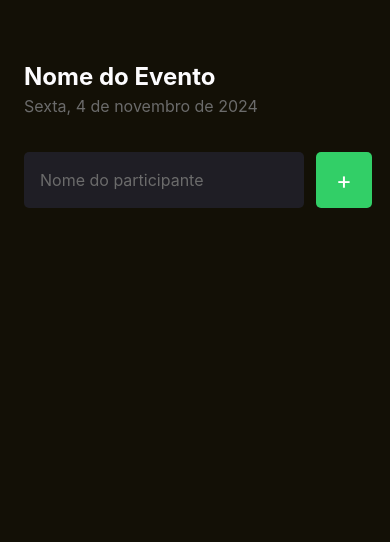
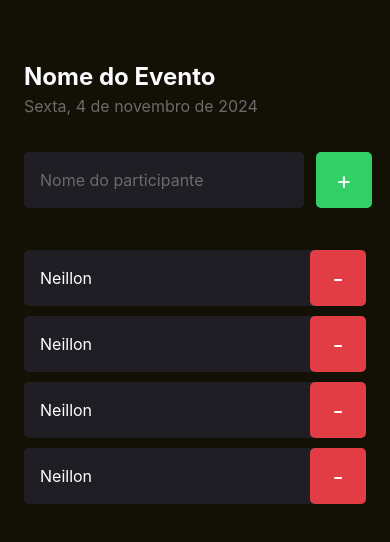
Before and after one commit to NeillonWork/imhere, a React Native app: screen / in a window 390 px wide. Shown: the top 542 px of the page. Built offline with nearby package versions, Linux system fonts and the light colour scheme.

Commit message:
criado primeiro componente do projeto

```diff
--- /dev/null
+++ b/src/components/Participant/index.tsx
@@ -0,0 +1,13 @@
+import { View, Text, TouchableOpacity } from "react-native";
+import { styles } from "./styles";
+
+export function Participant() {
+  return (
+    <View style={styles.container}>
+      <Text style={styles.name}>Neillon</Text>
+      <TouchableOpacity style={styles.button}>
+        <Text style={styles.buttonText}>-</Text>
+      </TouchableOpacity>
+    </View>
+  );
+}
--- /dev/null
+++ b/src/components/Participant/styles.ts
@@ -0,0 +1,30 @@
+import { StyleSheet } from "react-native";
+
+export const styles = StyleSheet.create({
+  container: {
+    width: "100%",
+    flexDirection: "row",
+    alignItems: "center",
+    borderRadius: 5,
+    backgroundColor: "#1F1E25",
+    marginBottom: 10,
+  },
+  name: {
+    flex: 1,
+    fontSize: 16,
+    marginLeft: 16,
+    color: "#FFF",
+  },
+  button: {
+    width: 56,
+    height: 56,
+    alignItems: "center",
+    justifyContent: "center",
+    borderRadius: 5,
+    backgroundColor: "#E23C44",
+  },
+  buttonText: {
+    fontSize: 24,
+    color: "#FFF",
+  },
+});
--- a/src/screens/Home/index.tsx
+++ b/src/screens/Home/index.tsx
@@ -1,5 +1,6 @@
 import { Text, View, TextInput, TouchableOpacity, Alert } from "react-native";
 import { styles } from "./styles";
+import { Participant } from "../../components/Participant";
 
 export function Home() {
   function handleParticipantAdd() {
@@ -21,6 +22,11 @@
           <Text style={styles.buttonText}>+</Text>
         </TouchableOpacity>
       </View>
+
+      <Participant />
+      <Participant />
+      <Participant />
+      <Participant />
     </View>
   );
 }
--- a/src/screens/Home/styles.ts
+++ b/src/screens/Home/styles.ts
@@ -2,42 +2,42 @@
 
 export const styles = StyleSheet.create({
   container: {
-    backgroundColor: "#131006",
     flex: 1,
     padding: 24,
+    backgroundColor: "#131006",
   },
   eventName: {
-    color: "#FDFCFE",
     fontSize: 24,
     fontWeight: "bold",
     marginTop: 38,
+    color: "#FDFCFE",
   },
   eventDate: {
-    color: "#6B6B6B",
     marginTop: 5,
     fontSize: 16,
+    color: "#6B6B6B",
   },
   input: {
     height: 56,
     flex: 1,
     marginRight: 12,
-    backgroundColor: "#1F1E25",
     borderRadius: 5,
-    color: "#FFF",
     padding: 16,
     fontSize: 16,
+    color: "#FFF",
+    backgroundColor: "#1F1E25",
   },
   button: {
     width: 56,
     height: 56,
     borderRadius: 5,
-    backgroundColor: "#32CF67",
     alignItems: "center",
     justifyContent: "center",
+    backgroundColor: "#32CF67",
   },
   buttonText: {
+    fontSize: 24,
     color: "#FFF",
-    fontSize: 24,
   },
   form: {
     width: "100%",
```
